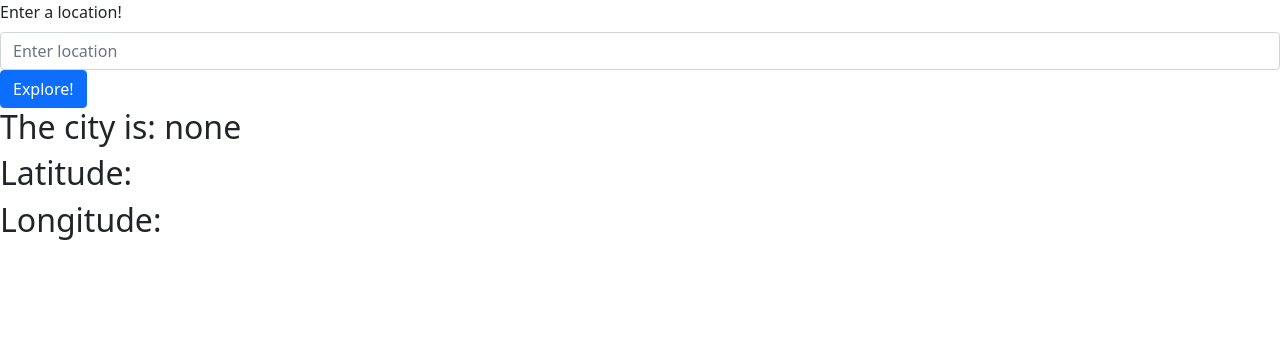
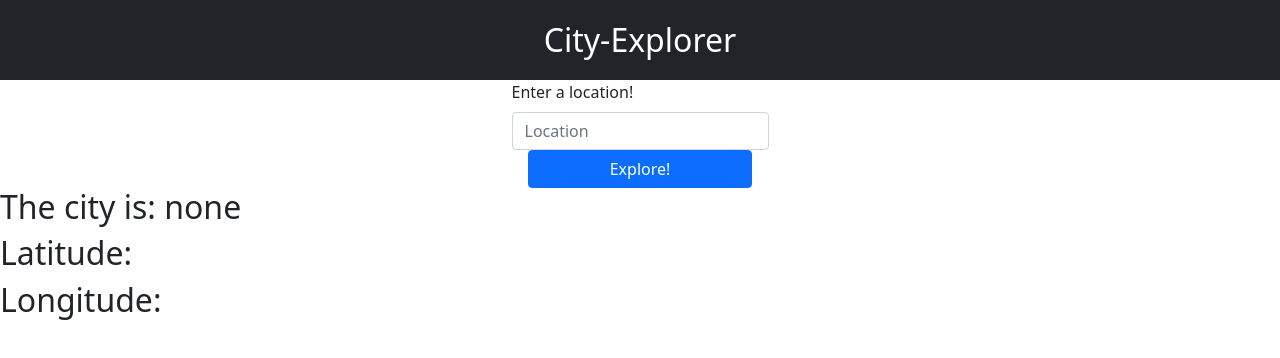
Before and after one commit to Jacks-01/City-Explorer, a React (Create React App) app: page / in a window 1280 px wide. Shown: the top 358 px of the page. Built offline with nearby package versions, Linux system fonts and the light colour scheme; no server answers.

Commit message:
added header and styles to certain components

```diff
--- a/src/components/CityData.js
+++ b/src/components/CityData.js
@@ -9,6 +9,7 @@ import CityForm from './CityForm';
 import CityMap from './CityMap';
 import Movies from './Movies';
 import Weather from './Weather';
+import { Container, Row, Stack } from 'react-bootstrap';
 const locationKey = process.env.REACT_APP_AUTHTOKEN;
 const server = process.env.REACT_APP_SERVER;
 
@@ -91,9 +92,15 @@ class CityData extends Component {
 					error={this.state.error}
 				/>
 				{this.state.city && (
-					<section>
+					<section >
 						<h2>Your 3-day forecast for {this.state.city} is: </h2>
-						<Weather weatherData={this.state.weatherData} />
+						<Container style={{display: 'flex', justifyContent: 'center'}}>
+							<Row>
+								<Stack direction="horizontal" gap={3}>
+									<Weather weatherData={this.state.weatherData} />
+								</Stack>
+							</Row>
+						</Container>
 					</section>
 				)}
 				{this.state.city && (
--- a/src/components/CityForm.js
+++ b/src/components/CityForm.js
@@ -6,31 +6,28 @@
  */
 
 import React, { Component } from 'react';
-import {Form, Button} from 'react-bootstrap';
-
-
+import { Form, Button, Container } from 'react-bootstrap';
 
 class CityForm extends Component {
 	handleClick = () => {
-		let value = document.getElementById('myForm').value
+		let value = document.getElementById('myForm').value;
 		this.props.getLocation(value);
 	};
 
 	render() {
 		return (
 			<>
-				<Form>
+				<Form style={{ display: 'flex', justifyContent: 'center' }}>
 					<Form.Group>
 						<Form.Label>Enter a location!</Form.Label>
-						<Form.Control
-							id='myForm'
-							placeholder="Enter location"
-						/>
+						<Form.Control id="myForm" placeholder="Location" />
 					</Form.Group>
 				</Form>
-				<Button onClick={this.handleClick} variant="primary" type="submit">
-					Explore!
-				</Button>
+				<Container style={{display: 'flex', justifyContent: 'center'}}>
+					<Button onClick={this.handleClick} variant="primary" type="submit" style={{width: '14rem'}}>
+						Explore!
+					</Button>
+				</Container>
 			</>
 		);
 	}
--- /dev/null
+++ b/src/components/Header.js
@@ -0,0 +1,18 @@
+/**
+ * @file Header.js
+ * @description header component for the website
+ */
+
+import { Navbar, Container } from 'react-bootstrap';
+
+const Header = () => {
+	return (
+		<Navbar bg="dark " variant="dark">
+			<Container style={{display: 'flex', justifyContent: 'center'}}>
+				<Navbar.Text style={{fontSize: '2rem', color: 'white'}}>City-Explorer</Navbar.Text>
+			</Container>
+		</Navbar>
+	);
+};
+
+export default Header;
--- a/src/components/Main.js
+++ b/src/components/Main.js
@@ -4,6 +4,7 @@
  */
 import React, { Component } from 'react';
 import CityData from './CityData';
+import Header from './Header';
 
 class Main extends Component {
 	constructor(props) {
@@ -15,6 +16,7 @@ class Main extends Component {
 	render() {
 		return (
 			<div>
+				<Header/>
 				<CityData/>
 			</div>
 		);
--- a/src/components/Weather.js
+++ b/src/components/Weather.js
@@ -2,18 +2,24 @@
  * @file Weather.js
  * @description displays weather data in a nice bootstrap component
  */
-import React, { Component } from 'react';
-import { Card, Image } from 'react-bootstrap';
-// C:\Users\DeltaVStudent\projects\Code301\city-explorer\city-explorer-front\src\icons\._c03d.png
+
+import { Card } from 'react-bootstrap';
+
+
 const Weather = (props) => {
 	return props.weatherData.map((day, index) => (
-			<Card key={index} style={{width: '12rem'}}>
-				<Card.Img variant='top' src={`/icons/${day.icon}.png`}/>
-				<Card.Body>
-					<Card.Title>{day.date}</Card.Title>
-					<Card.Text>{day.description}</Card.Text>
-				</Card.Body>
-			</Card>
+
+		<Card key={index} style={{ width: '12rem', backgroundColor: '#a8baf7' }}>
+			<Card.Img
+				variant="top"
+				src={`/icons/${day.icon}.png`}
+				style={{ width: '100px' }}
+			/>
+			<Card.Body>
+				<Card.Title>{day.date}</Card.Title>
+				<Card.Text>{day.description}</Card.Text>
+			</Card.Body>
+		</Card>
 	));
 };
 
```
Also changed, not shown: src/components/App.js (+1 -7 lines).
